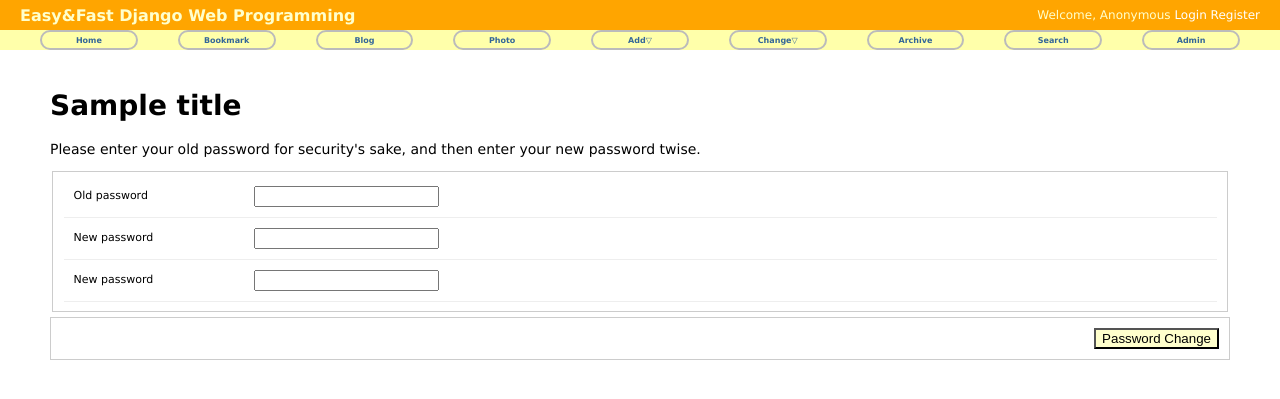
After one commit to taewoojin/blogApp-django, a Django app: template mysite/templates/registration/password_change_form.html in a window 1280 px wide. The commit adds this page. Shown: the top 399 px of the page. Run offline with Django 3.2, Linux system fonts and the light colour scheme; the template is opened without the code that fills it: most values are stand-ins (such as "Sample title", 1, 10 or a date in 2020); form fields are guessed from the names that the template uses.

Commit message:
add authentication method(login, logout, password_change)

```diff
--- a/mysite/mysite/urls.py
+++ b/mysite/mysite/urls.py
@@ -2,10 +2,13 @@ from django.conf import settings
 from django.conf.urls.static import static
 from django.conf.urls import include, url
 from django.contrib import admin
-from mysite.views import HomeView
+from mysite.views import HomeView, UserCreateView, UserCreateDoneTV
 
 urlpatterns = [
     url(r'^admin/', admin.site.urls),
+    url(r'^accounts/', include('django.contrib.auth.urls')),
+    url(r'^accounts/register/$', UserCreateView.as_view(), name='register'),
+    url(r'^accounts/register/done/$', UserCreateDoneTV.as_view(), name='register_done'),
     url(r'^$', HomeView.as_view(), name='home'),
     url(r'^bookmark/', include('bookmark.urls', namespace='bookmark')),
     url(r'^blog/', include('blog.urls', namespace='blog')),
--- /dev/null
+++ b/mysite/static/css/forms.css
@@ -0,0 +1,38 @@
+.errornote {
+    display: block;
+    margin: 5px 0;
+    border: 1px solid #c30;
+    background: #fcf;
+    padding: 5px 25px;
+    color: #c30;
+    font-size: 121px;
+    font-weight: bold;
+}
+
+fieldset {
+    border: 1px solid #ccc;
+}
+
+.aligned label{
+    width: 170px;
+    display: block;
+    padding: 3px 10px 0 0;
+    float: left;
+}
+
+.form-row {
+    padding: 10px;
+    font-size: 11px;
+    border-bottom: 1px solid #eee;
+}
+
+.submit-row {
+    margin: 5px 0;
+    border: 1px solid #ccc;
+    text-align: right;
+}
+
+.submit-row input {
+    margin: 10px;
+    background: #ffc;
+}
--- a/mysite/templates/base.html
+++ b/mysite/templates/base.html
@@ -13,10 +13,18 @@
 <body>
     <div id="header">
         <h2 class="maintitle">Easy&amp;Fast Django Web Programming</h2>
-        <h4 class="welcome">Welcome, <a href="#">taewooo</a>
-            <a href="#">Change Password</a>
-            <a href="#">Logout</a>
+        {% if user.is_active %}
+        <h4 class="welcome">Welcome,
+            <strong>{% firstof user.get_short_name user.get_username %}</strong>
+            <a href="{% url 'password_change' %}">Change Password</a>
+            <a href="{% url 'logout' %}">Logout</a>
         </h4>
+        {% else %}
+        <h4 class="welcome">Welcome, Anonymous
+            <a href="{% url 'login' %}">Login</a>
+            <a href="{% url 'register' %}">Register</a>
+        </h4>
+        {% endif %}
     </div>
 
     <div id="menu">
--- /dev/null
+++ b/mysite/templates/registration/password_change_form.html
@@ -0,0 +1,43 @@
+{% extends 'base.html' %}
+
+{% block title%}password_change_form.html{% endblock %}
+
+{% load staticfiles %}
+{% block extrastyle %}{% static 'css/forms.css' %}{% endblock %}
+
+{% block content %}
+<div id="content">
+    <h1>{{ title }}</h1>
+
+    <form action="" method="post">{% csrf_token %}
+        {% if form.errors %}
+        <p class="errornote">Wrong! Please correct the error(s) below.</p>
+        {% endif %}
+
+        <p>Please enter your old password for security's sake, and then enter your new password twise.</p>
+
+        <fieldset class="aligned">
+            <div class="form-row">
+                {{ form.old_password.label_tag }} {{ form.old_password }}
+            </div>
+
+            <div class="form-row">
+                {{ form.new_password1.label_tag }} {{ form.new_password1 }}
+            </div>
+
+            <div class="form-row">
+                {{ form.new_password2.label_tag }} {{ form.new_password2 }}
+            </div>
+
+        </fieldset>
+
+        <div class="submit-row">
+            <input type="submit" value="Password Change" />
+        </div>
+
+        <script type="text/javascript">
+            document.getElementById('id_old_password').focus();
+        </script>
+    </form>
+</div>
+{% endblock %}
```
Also changed, not shown: mysite/mysite/settings.py (+11 -2 lines), mysite/mysite/views.py (+13 -0 lines), mysite/templates/registration/logged_out.html (added, +13 -0 lines), mysite/templates/registration/login.html (added, +43 -0 lines), mysite/templates/registration/password_change_done.html (added, +12 -0 lines), mysite/templates/registration/register.html (added, +44 -0 lines), mysite/templates/registration/register_done.html (added, +16 -0 lines).
